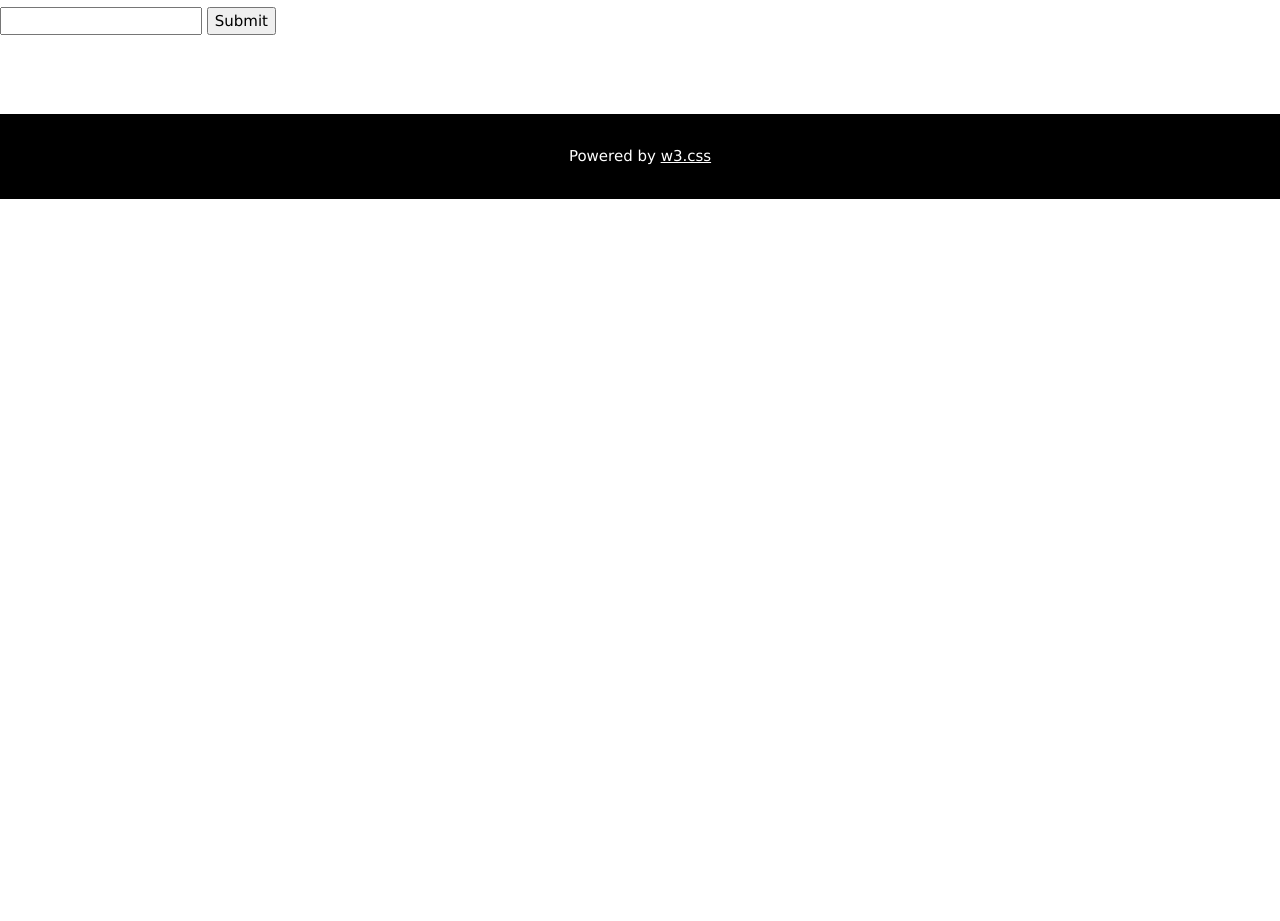
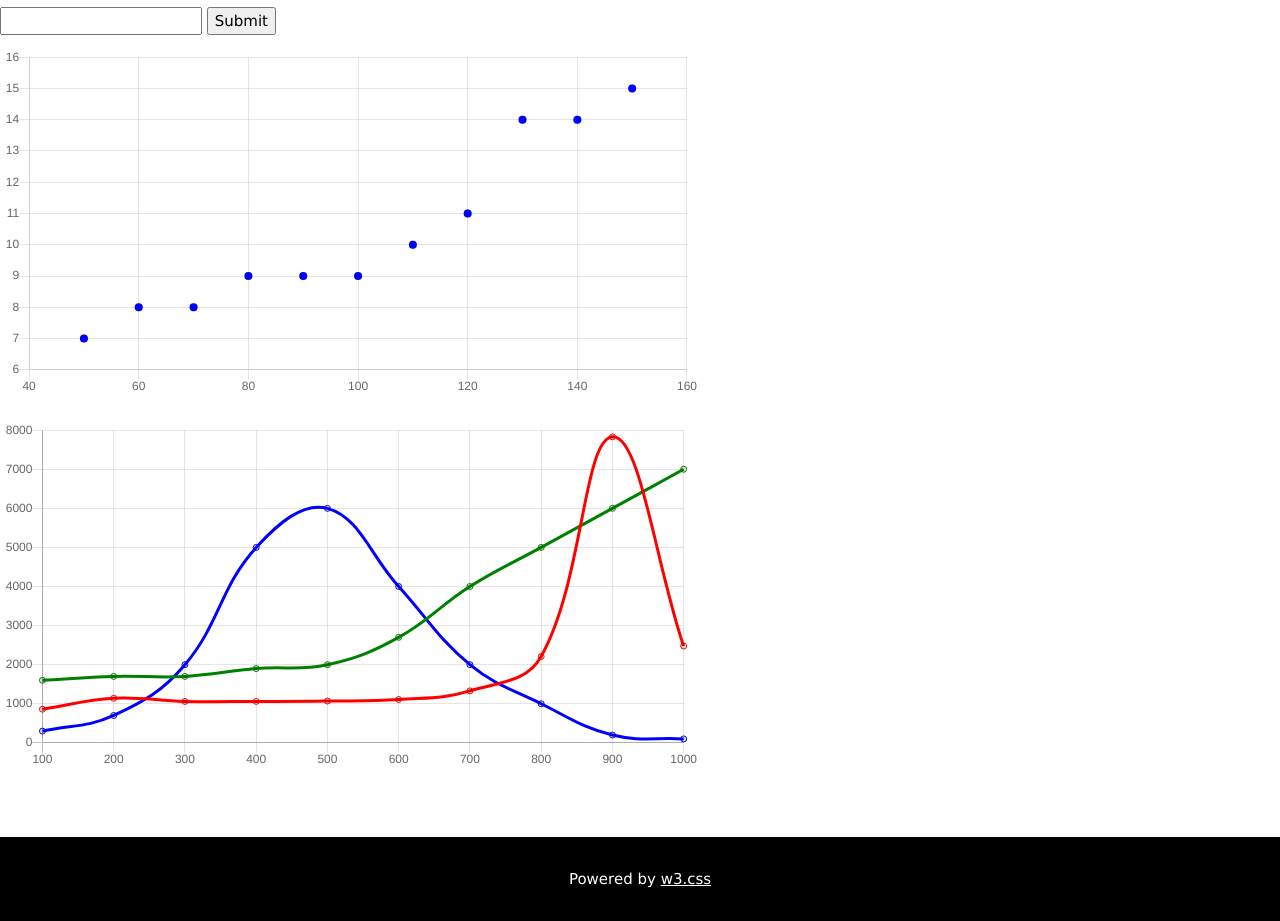
Before and after one commit to nantawoot101/mysite, a plain HTML site: page java.html in a window 1280 px wide. Shown: the part 524-1445 px from the top of the page. Before the commit the page ends 800 px from the top, so only its background shows below. Drawn offline with nearby package versions, Linux system fonts and the light colour scheme.

Commit message:
Add files via upload

```diff
--- a/java.html
+++ b/java.html
@@ -6,7 +6,7 @@
 <meta name="viewport" content="width=device-width, initial-scale=1">
 <link rel="stylesheet" href="https://www.w3schools.com/w3css/4/w3.css">
 </head>
-
+<script src="https://cdnjs.cloudflare.com/ajax/libs/Chart.js/2.9.4/Chart.js"></script>
 <body>
 
 <!-- Navbar (sit on top) -->
@@ -41,6 +41,72 @@
 <button type="button" onclick="myFunction2()">Submit</button>
 <p id="demo3"></p>
 
+
+<canvas id="myChart" style="width:100%;max-width:700px"></canvas>
+ฺิ<br>
+<canvas id="barChart" style="width:100%;max-width:700px"></canvas>
+
+<script>
+const xyValues = [
+  {x:50, y:7},
+  {x:60, y:8},
+  {x:70, y:8},
+  {x:80, y:9},
+  {x:90, y:9},
+  {x:100, y:9},
+  {x:110, y:10},
+  {x:120, y:11},
+  {x:130, y:14},
+  {x:140, y:14},
+  {x:150, y:15}
+];
+
+new Chart("myChart", {
+  type: "scatter",
+  data: {
+    datasets: [{
+      pointRadius: 4,
+      pointBackgroundColor: "rgb(0,0,255)",
+      data: xyValues
+    }]
+  },
+  options: {
+    legend: {display: false},
+    scales: {
+      xAxes: [{ticks: {min: 40, max:160}}],
+      yAxes: [{ticks: {min: 6, max:16}}],
+    }
+  }
+});
+</script>
+
+<script>
+  const xValues = [100,200,300,400,500,600,700,800,900,1000];
+
+new Chart("barChart", {
+  type: "line",
+  data: {
+    labels: xValues,
+    datasets: [{
+      data: [860,1140,1060,1060,1070,1110,1330,2210,7830,2478],
+      borderColor: "red",
+      fill: false
+    },{
+      data: [1600,1700,1700,1900,2000,2700,4000,5000,6000,7000],
+      borderColor: "green",
+      fill: false
+    },{
+      data: [300,700,2000,5000,6000,4000,2000,1000,200,100],
+      borderColor: "blue",
+      fill: false
+    }]
+  },
+  options: {
+    legend: {display: false}
+  }
+});
+  </script>
+
 <!-- End page content -->
 </div>
 <!-- Footer -->
@@ -48,43 +114,7 @@
   <p>Powered by <a href="https://www.w3schools.com/w3css/default.asp" title="W3.CSS" target="_blank" class="w3-hover-text-green">w3.css</a></p>
 </footer>
 
-<script>
-  //document.getElementById("demo").innerHTML = "Hello World";
 
-  function printAlphabets() {
-  // สร้างตัวแปรเพื่อเก็บตัวอักษร A-Z
-  const alphabets = 'ABCDEFGHIJKLMNOPQRSTUVWXYZ';
-
-  // ใช้ forEach เพื่อวนลูปผ่านทุกตัวอักษร
-  alphabets.split('').forEach((alphabet, index) => {
-    // ใช้ setTimeout เพื่อกำหนดระยะเวลาการแสดงผล
-    setTimeout(() => {
-      document.getElementById("demo").innerHTML = alphabet;
-      console.log(alphabet);
-    }, index * 1000); // 1000 milliseconds = 1 วินาที
-  });
-}
-printAlphabets();
-
-  function myFunction() {
-    document.getElementById("demo2").innerHTML = "Hello World";
-}
-
-  function myFunction2() {
-  // Get the value of the input field with id="numb"
-  let x = document.getElementById("numb").value;
-  // If x is Not a Number or less than one or greater than 10
-  let text;
-  if (isNaN(x) || x < 1 || x > 10) {
-    text = "Input not valid";
-  } else {
-    text = "Input OK";
-  }
-  document.getElementById("demo3").innerHTML = text;
-}
-
-
-</script>
 
 </body>
 </html>
```
Also changed, not shown: country.html (added, +13 -0 lines), index.html (+4 -4 lines), picture/f5.jpg.
